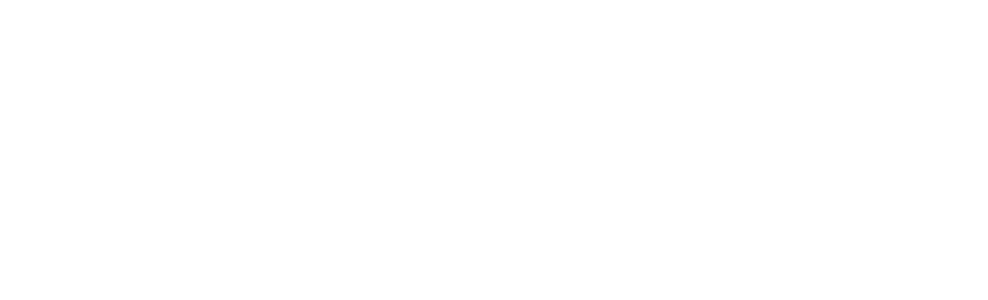
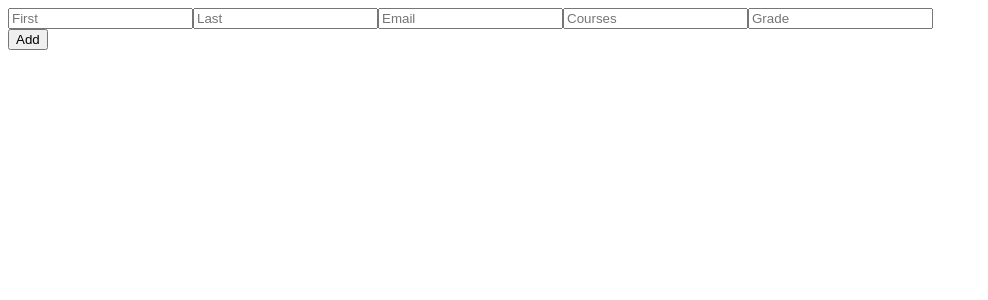
Before and after one commit to hoang-p6/Interview-Hackathon, a Vue app in the folder client/: page / in a window 1280 px wide. Shown: the top 300 px of the page, without its empty margins (0-988 px from the left). Built offline with nearby package versions, Linux system fonts and the light colour scheme.

Commit message:
Created form for student form

```diff
--- a/client/package.json
+++ b/client/package.json
@@ -8,6 +8,7 @@
     "lint": "vue-cli-service lint"
   },
   "dependencies": {
+    "axios": "^1.3.4",
     "core-js": "^3.8.3",
     "vue": "^3.2.13"
   },
--- a/client/src/App.vue
+++ b/client/src/App.vue
@@ -1,11 +1,14 @@
 <template>
-  <div></div>
+  <div>
+    <StudentForm />
+  </div>
 </template>
 
 <script>
+import StudentForm from './components/StudentForm.vue'
 export default {
   name: 'App',
-  components: {}
+  components: { StudentForm }
 }
 </script>
 
--- a/client/src/components/StudentForm.vue
+++ b/client/src/components/StudentForm.vue
@@ -1,6 +1,22 @@
-<template></template>
+<template>
+  <form @submit="addStudent">
+    <input :v-model="text" placeholder="First " />
+    <input :v-model="text" placeholder="Last " />
+    <input :v-model="text" placeholder="Email " />
+    <input :v-model="text" placeholder="Courses" />
+    <input :v-model="text" placeholder="Grade" />
+  </form>
+  <button type="submit">Add</button>
+</template>
 <script>
+import axios from 'axios'
 export default {
-  name: 'StudentForm'
+  name: 'StudentForm',
+  data: () => {},
+  methods: {
+    async addStudent() {
+      await axios.post()
+    }
+  }
 }
 </script>
```
Also changed, not shown: 1 other file (tests, documents, lock files or other folders).
